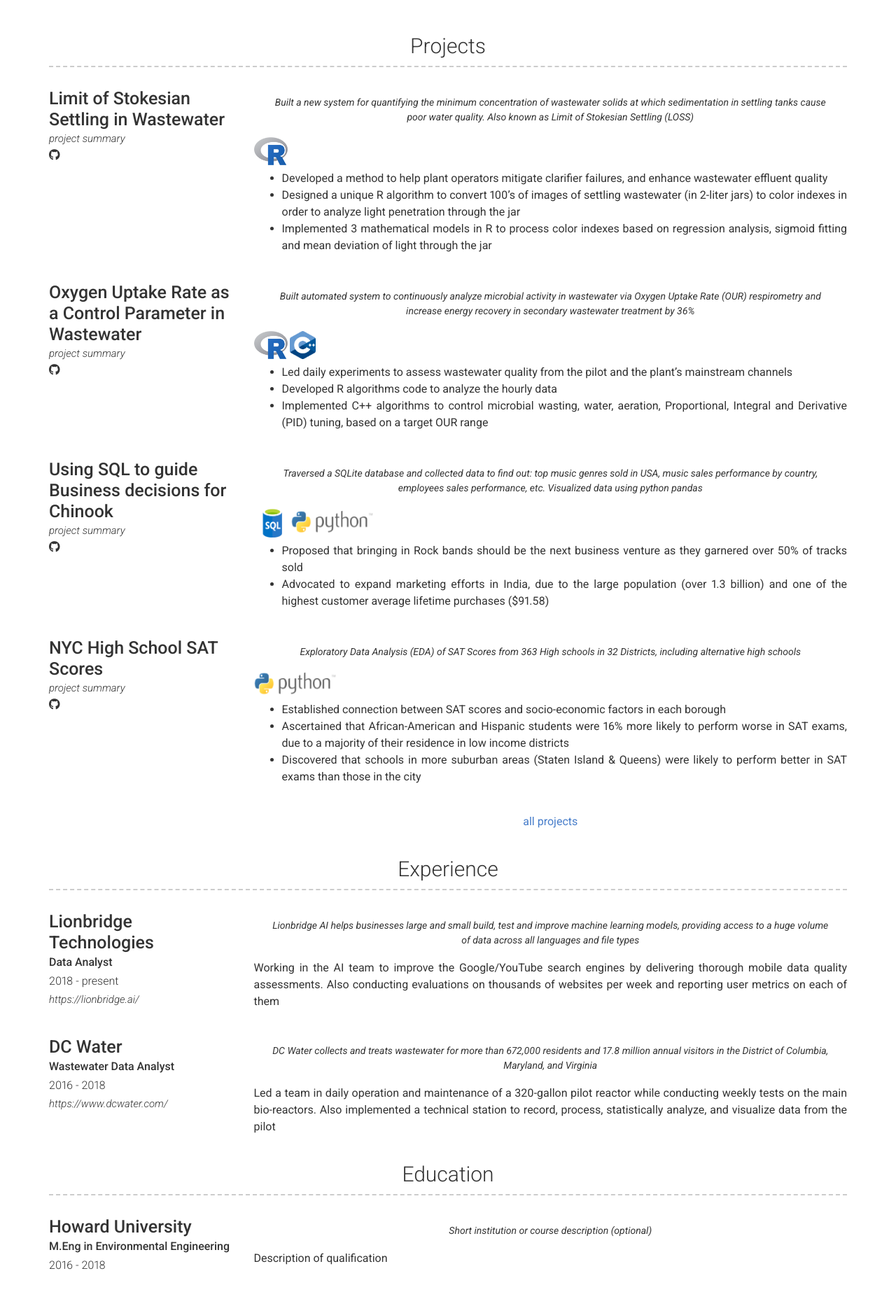
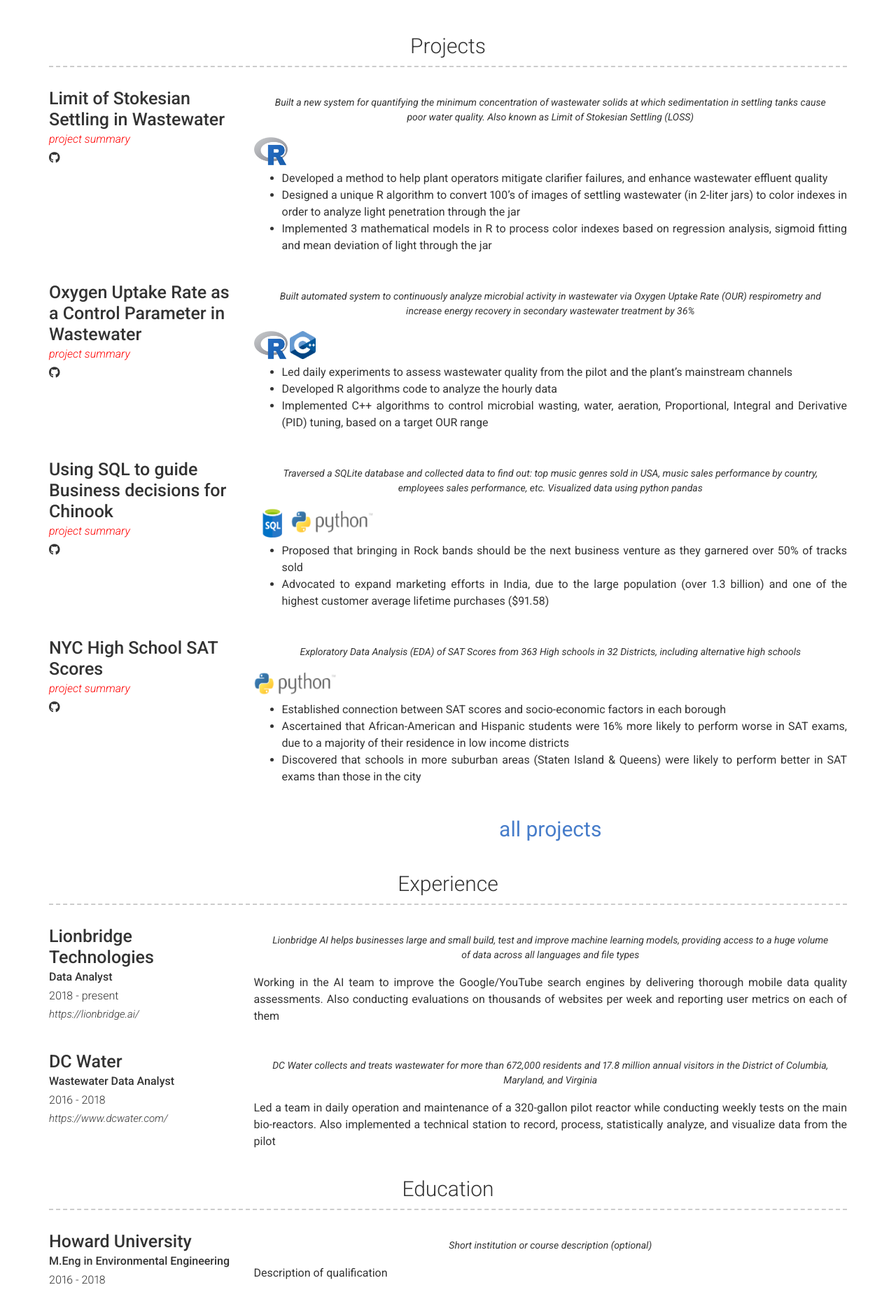
Before and after one commit to OlaOlagunju/cloudgeek.com.ng, a Jekyll site: the page built from index.md, in a window 1280 px wide. Shown: the part 531-2387 px from the top of the page at 70% size. Built offline with Jekyll 4.4.1, drawn with Linux system fonts in a browser that asks for light colours; nearby versions of some CDN libraries.

Commit message:
Update _config.yml

```diff
--- a/_config.yml
+++ b/_config.yml
@@ -66,7 +66,7 @@ content:
       - layout: left
         title: Limit of Stokesian Settling in Wastewater
         link: github.com/OlaOlagunju/LOSS_Project
-        link_text: project summary
+        link_text: <p style="color:red">project summary</p>
         additional_links:
           #- title:  Github page for project (eg. sproogen/modern-resume-theme)
           #  icon: fab fa-github
@@ -84,7 +84,7 @@ content:
       - layout: left
         title: Oxygen Uptake Rate as a Control Parameter in Wastewater
         link: github.com/OlaOlagunju/OUR_Project
-        link_text: project summary
+        link_text: <p style="color:red">project summary</p>
         additional_links:
           #- title:  Github page for project (eg. sproogen/modern-resume-theme)
           #  icon: fab fa-github
@@ -102,7 +102,7 @@ content:
       - layout: left
         title: Using SQL to guide Business decisions for Chinook
         link: github.com/OlaOlagunju/SQL_Business_Project
-        link_text: project summary
+        link_text: <p style="color:red">project summary</p>
         additional_links:
           #- title:  Github page for project (eg. sproogen/modern-resume-theme)
           #  icon: fab fa-github
@@ -119,7 +119,7 @@ content:
       - layout: left
         title: NYC High School SAT Scores
         link: github.com/OlaOlagunju/SAT_Scores_Project
-        link_text: project summary
+        link_text: <p style="color:red">project summary</p>
         additional_links:
           #- title:  Github page for project (eg. sproogen/modern-resume-theme)
           #  icon: fab fa-github
@@ -148,7 +148,7 @@ content:
         #quote: >
 
         description: | # this will include new lines to allow paragraphs
-          <p style="text-align:center;"> <a href="https://olaolagunju.github.io/portfolio/">all projects</a></p>
+          <p style="text-align:center;font-size:30px;"> <a href="https://olaolagunju.github.io/portfolio/">all projects</a></p>
   - title: Experience
     layout: list
     content:
```
